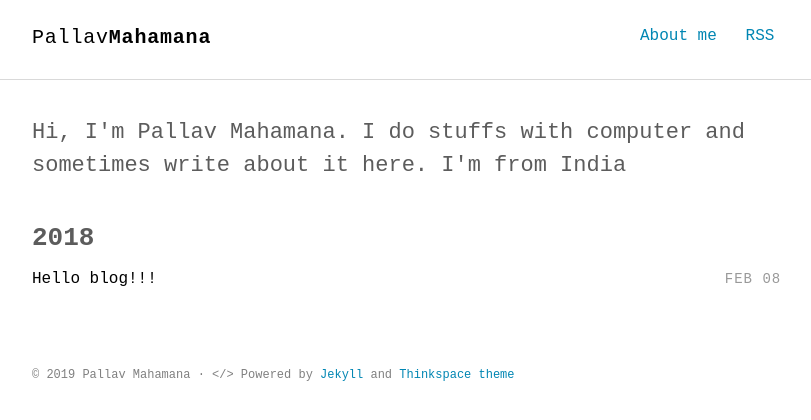
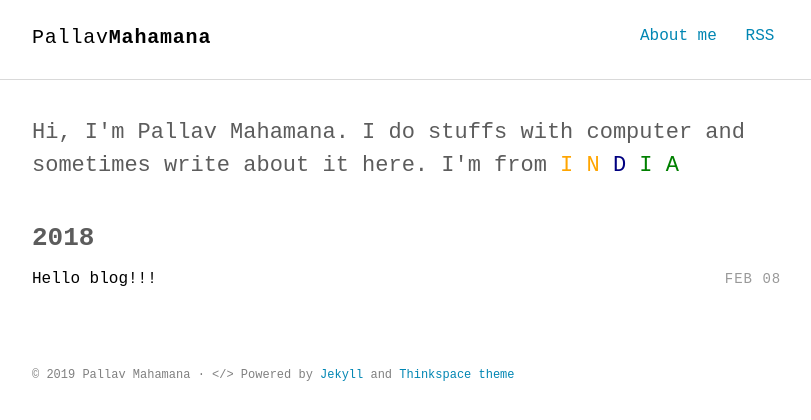
Before and after one commit to pallavmahamana/pallavmahamana.github.io, a Jekyll site: the page built from index.html, in a window 1280 px wide. Shown: the top 420 px of the page, without its empty margins (232-1043 px from the left). Built offline with Jekyll 4.4.1, drawn with Linux system fonts in a browser that asks for light colours; some web fonts are replaced.

Commit message:
india is now colorful:

```diff
--- a/_includes/intro.html
+++ b/_includes/intro.html
@@ -1,5 +1,13 @@
 <section class="intro">
   <div class="container">
-    <p class="lead">Hi, I'm Pallav Mahamana. I do stuffs with computer and sometimes write about it here. I'm from India</p>
+    <p class="lead">Hi, I'm Pallav Mahamana. I do stuffs with computer and sometimes write about it here. I'm from
+      <span style="color:orange;">I</span>
+      <span style="color:orange">N</span>
+      <span style="color:navy">D</span>
+      <span style="color:green">I</span>
+      <span style="color:green">A</span>
+      </p>
+
+
   </div>
 </section>
```
